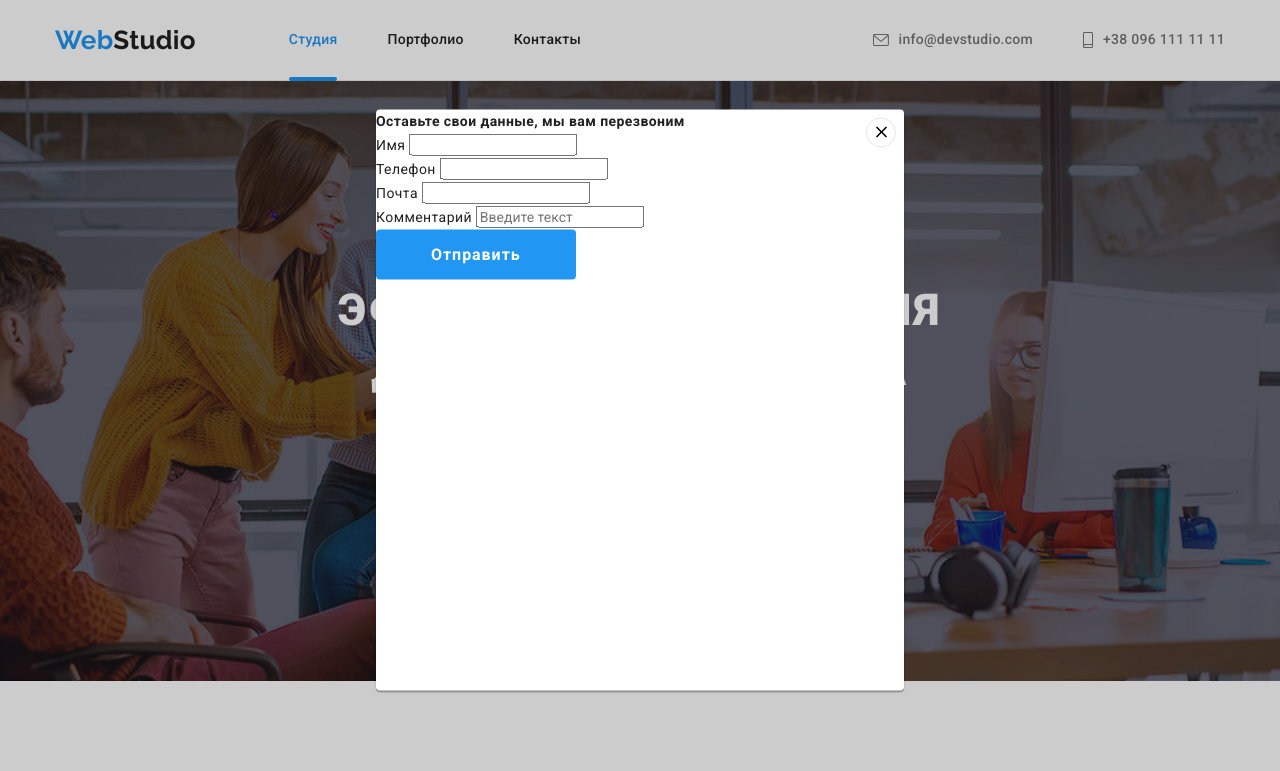
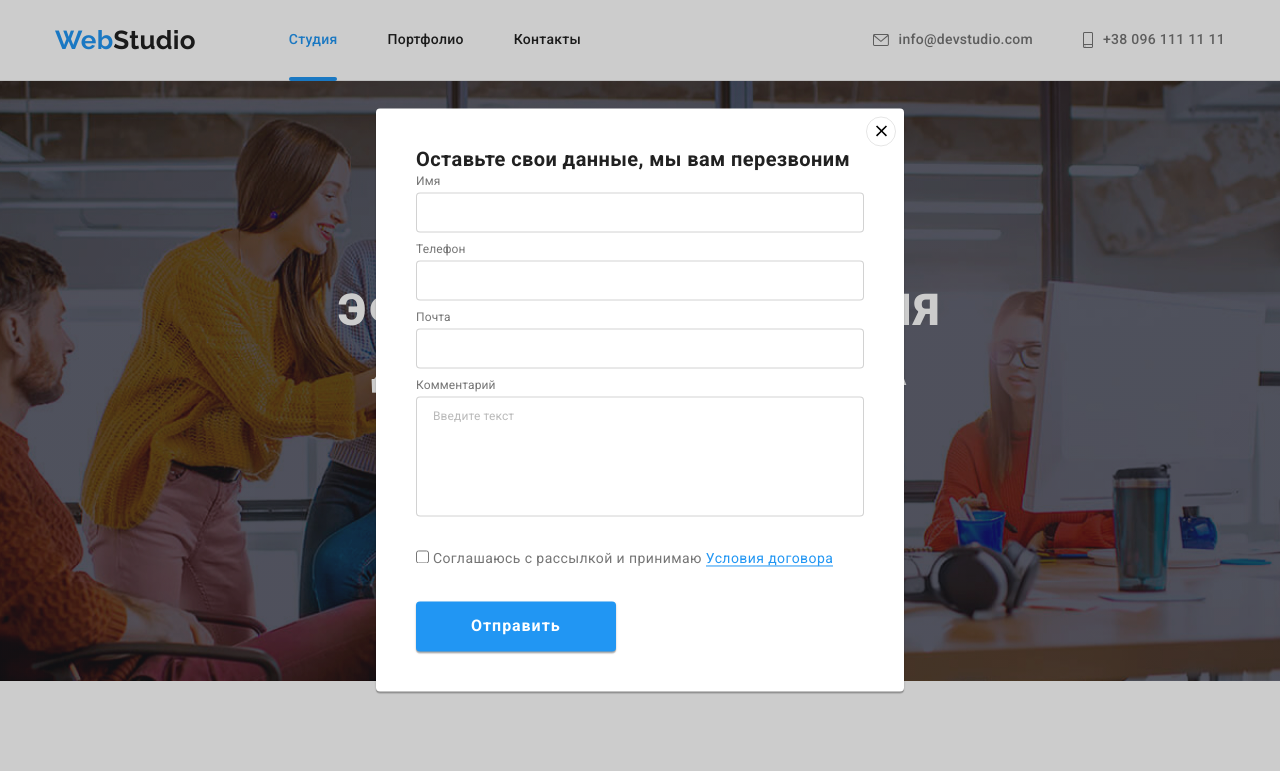
Before and after one commit to nastiglugan/goit-markup-hw-06, a plain HTML site: page index.html in a window 1280 px wide. Both pictures are taken after a click on the button "Заказать услугу". Shown: the top 771 px of the page. Drawn offline with nearby package versions, Linux system fonts and the light colour scheme.

Commit message:
css for modal form

```diff
--- a/css/styles.css
+++ b/css/styles.css
@@ -486,7 +486,7 @@ body {
 .subscribe-form input::placeholder {
   padding-left: 16px;
   font-size: 16px;
-  line-height: (20/16);
+  line-height: calc(20 / 16);
   color: rgba(255, 255, 255, 0.6);
 }
 
@@ -636,8 +636,8 @@ body {
   left: 50%;
   transform: translate(-50%, -50%);
 
-  width: 528px;
-  height: 581px;
+  max-width: 528px;
+  padding: 40px;
 
   background-color: var(--color-white);
   box-shadow: 0px 1px 3px rgba(0, 0, 0, 0.12), 0px 1px 1px rgba(0, 0, 0, 0.14),
@@ -667,6 +667,95 @@ body {
   cursor: pointer;
 }
 
+/* Modal form */
+
+.modal-text {
+  margin-bottom: 12px;
+
+  font-size: 20px;
+  line-height: calc(23 / 20);
+  text-align: center;
+}
+
+.modal-form {
+  width: 448px;
+  margin-left: auto;
+  margin-right: auto;
+}
+
+.form-group {
+  display: flex;
+  flex-direction: column;
+  margin-bottom: 10px;
+}
+
+.form-group label {
+  margin-bottom: 4px;
+
+  font-size: 12px;
+  line-height: calc(14 / 12);
+  letter-spacing: 0.01em;
+  color: var(--color-ligt);
+}
+
+.form-group input,
+textarea {
+  margin: 0;
+  padding: 0;
+
+  border: 1px solid rgba(33, 33, 33, 0.2);
+  border-radius: 4px;
+}
+
+.form-group input {
+  padding: 11px 12px;
+}
+
+.form-group textarea {
+  margin-bottom: 20px;
+  padding: 12px 16px;
+  height: 120px;
+  resize: none;
+}
+
+.form-group textarea::placeholder {
+  font-size: 12px;
+  line-height: calc(14 / 12);
+  letter-spacing: 0.01em;
+
+  color: rgba(117, 117, 117, 0.5);
+}
+
+.form-checkbox {
+  margin-bottom: 30px;
+}
+
+.form-checkbox label {
+  font-size: 14px;
+  line-height: calc(24 / 14);
+  letter-spacing: 0.03em;
+  color: var(--color-ligt);
+}
+
+.form-link {
+  position: relative;
+  color: var(--color-blue);
+  text-decoration: none;
+}
+
+.form-link::after {
+  position: absolute;
+  left: 0;
+  bottom: 0;
+
+  content: '';
+  height: 1px;
+  width: 100%;
+  background-color: var(--color-blue);
+}
+
 .modal-submit-btn {
   padding: 10px 55px;
+  box-shadow: 0px 1px 3px rgba(0, 0, 0, 0.12), 0px 1px 1px rgba(0, 0, 0, 0.14),
+    0px 2px 1px rgba(0, 0, 0, 0.2);
 }
--- a/index.html
+++ b/index.html
@@ -655,34 +655,36 @@
             <use href="./images/icons/icon.svg#close-icon"></use>
           </svg>
         </button>
+
         <b class="modal-text">Оставьте свои данные, мы вам перезвоним</b>
+
         <form class="modal-form">
-          <div class="form-wrapper">
-            <label for="" class="modal-label">
-              Имя
-              <input type="text" name="name" />
-            </label>
+          <div class="form-group">
+            <label for="name" class="form-label"> Имя </label>
+            <input type="text" name="name" id="name" class="form-input" />
           </div>
 
-          <div class="form-wrapper">
-            <label for="" class="modal-label">
-              Телефон
-              <input type="tel" name="phone" />
-            </label>
+          <div class="form-group">
+            <label for="phone" class="form-label"> Телефон </label>
+            <input type="tel" name="phone" id="phone" class="form-input" />
           </div>
 
-          <div class="form-wrapper">
-            <label for="" class="modal-label">
-              Почта
-              <input type="emal" name="email" />
-            </label>
+          <div class="form-group">
+            <label for="email" class="form-label"> Почта </label>
+            <input type="emal" name="email" id="email" class="form-input" />
           </div>
 
-          <div class="form-wrapper">
-            <label for="" class="modal-label">
-              Комментарий
-              <input type="text" name="comment" placeholder="Введите текст" />
-            </label>
+          <div class="form-group">
+            <label for="comment" class="form-label"> Комментарий </label>
+            <textarea name="comment" id="comment" placeholder="Введите текст"></textarea>
+          </div>
+
+          <div class="form-checkbox">
+            <input type="checkbox" name="policy" id="policy" />
+            <label for="policy" class="checkbox-label"
+              >Соглашаюсь с рассылкой и принимаю
+              <a href="" class="form-link">Условия договора</a></label
+            >
           </div>
 
           <button class="btn modal-submit-btn" type="submit">Отправить</button>
```
